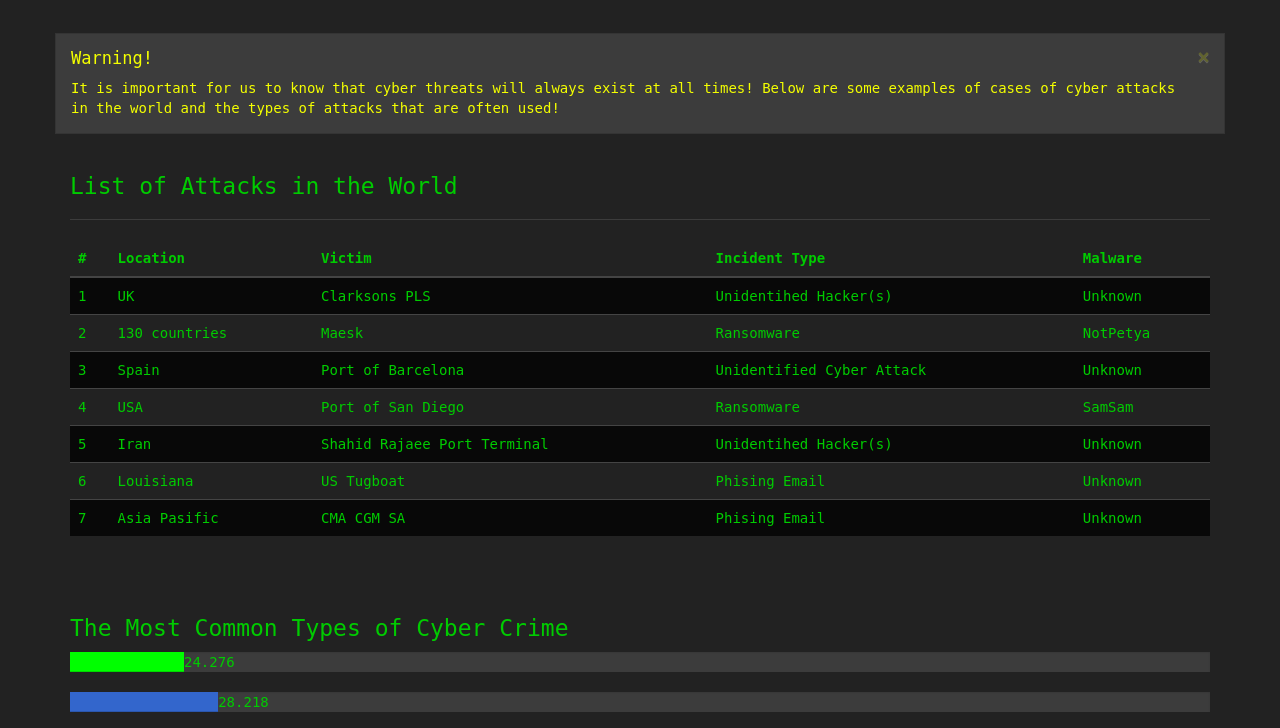
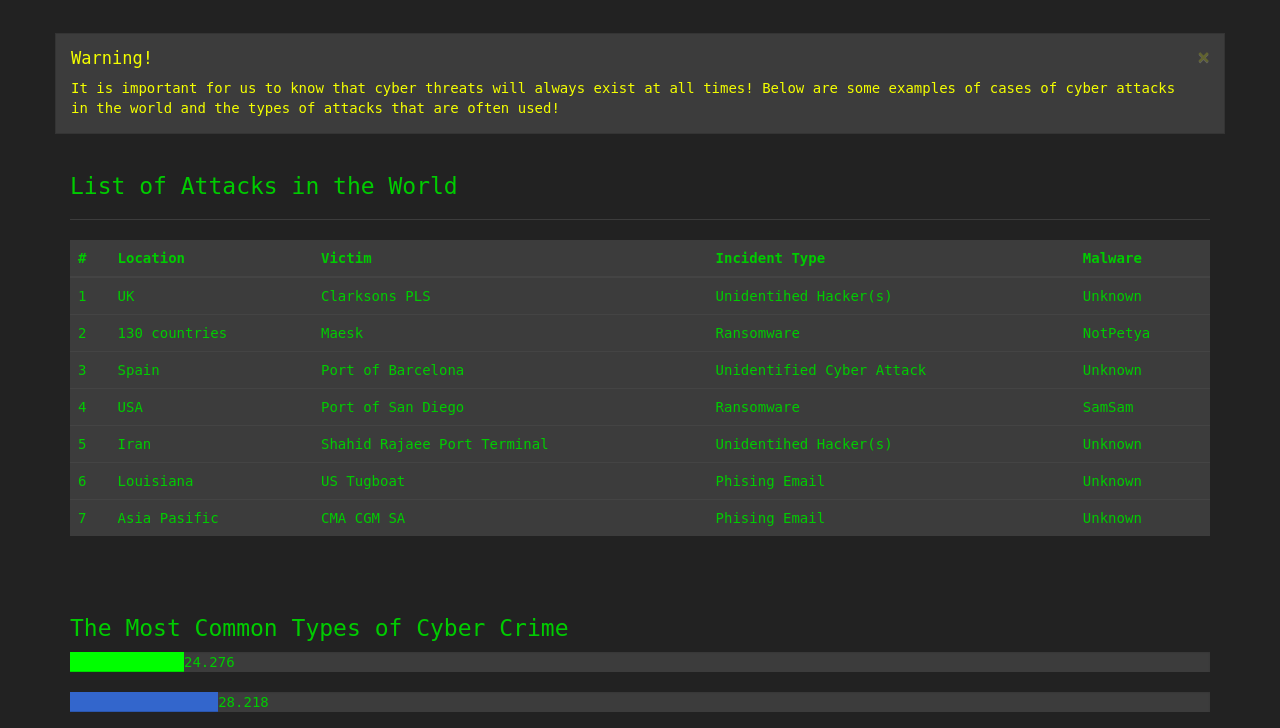
Before and after one commit to satriobintang/encryptor.github.io, a Flask app: page / in a window 1280 px wide. Shown: the part 494-1222 px from the top of the page. Run offline with Flask 2, Linux system fonts and the light colour scheme; some libraries are stand-ins or nearby versions.

Commit message:
project "encryptor" required files

```diff
--- a/templates/index.html
+++ b/templates/index.html
@@ -79,7 +79,7 @@
             <div class="col-lg-12">
                 <table class="table table-striped table-hover ">
                     <thead>
-                        <tr>
+                        <tr class="info">
                             <th>#</th>
                             <th>Location</th>
                             <th>Victim</th>
@@ -88,7 +88,7 @@
                         </tr>
                     </thead>
                     <tbody>
-                        <tr>
+                        <tr class="info">
                             <td>1</td>
                             <td>UK</td>
                             <td>Clarksons PLS</td>
@@ -96,28 +96,28 @@
                                 Hacker(s)</td>
                             <td>Unknown</td>
                         </tr>
-                        <tr>
+                        <tr class="info">
                             <td>2</td>
                             <td>130 countries</td>
                             <td>Maesk</td>
                             <td>Ransomware</td>
                             <td>NotPetya</td>
                         </tr>
-                        <tr>
+                        <tr class="info">
                             <td>3</td>
                             <td>Spain</td>
                             <td>Port of Barcelona</td>
                             <td>Unidentified Cyber Attack</td>
                             <td>Unknown</td>
                         </tr>
-                        <tr>
+                        <tr class="info">
                             <td>4</td>
                             <td>USA</td>
                             <td>Port of San Diego</td>
                             <td>Ransomware</td>
                             <td>SamSam</td>
                         </tr>
-                        <tr>
+                        <tr class="info">
                             <td>5</td>
                             <td>Iran</td>
                             <td>Shahid Rajaee Port Terminal</td>
@@ -125,14 +125,14 @@
                                 Hacker(s)</td>
                             <td>Unknown</td>
                         </tr>
-                        <tr>
+                        <tr class="info">
                             <td>6</td>
                             <td>Louisiana</td>
                             <td>US Tugboat</td>
                             <td>Phising Email</td>
                             <td>Unknown</td>
                         </tr>
-                        <tr>
+                        <tr class="info">
                             <td>7</td>
                             <td>Asia Pasific</td>
                             <td>CMA CGM SA</td>
```
